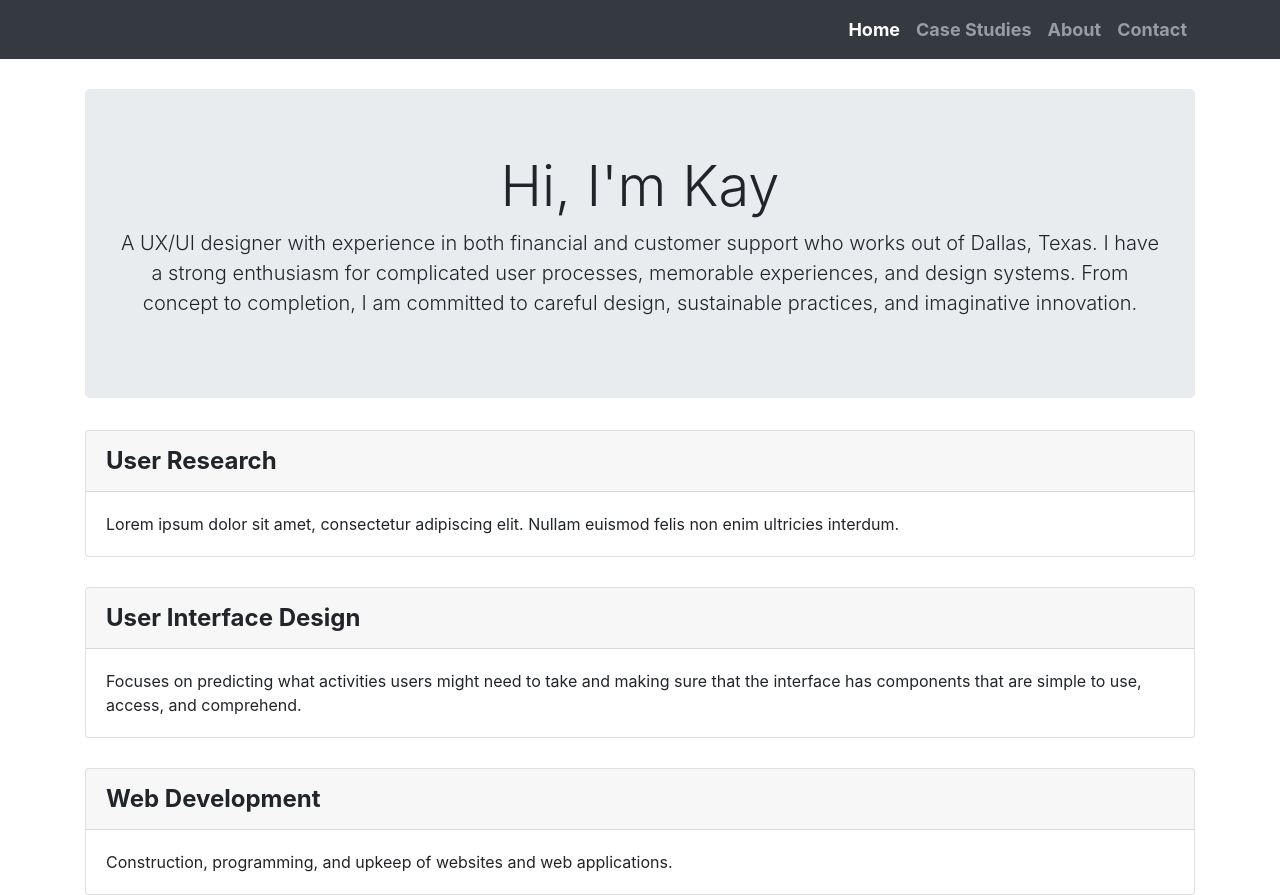
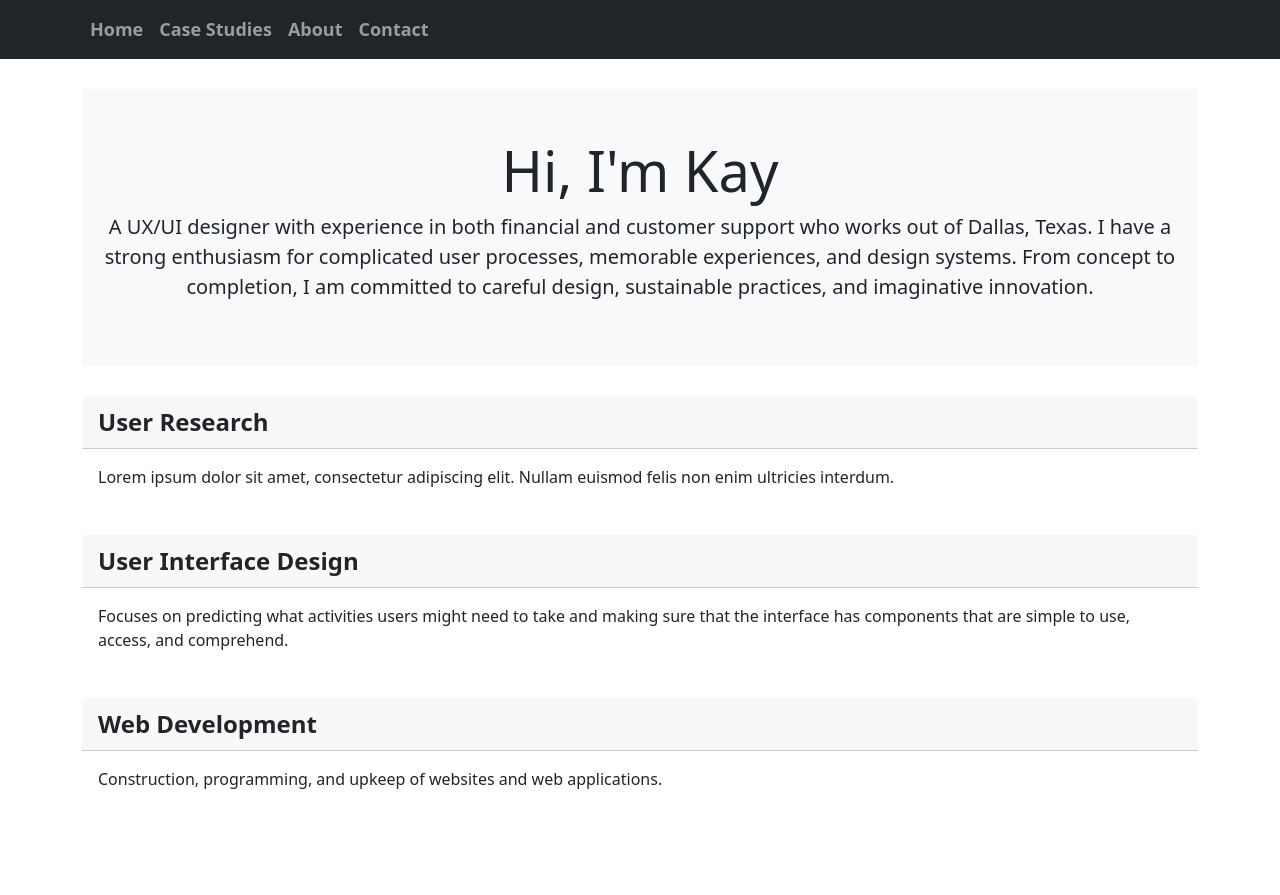
Before and after one commit to kcchampion/UX_UI_HW_20, a plain HTML site: page index.html in a window 1280 px wide. After the commit the page ends 807 px from the top, so only its background shows below. Drawn offline with nearby package versions, Linux system fonts and the light colour scheme; a small style sheet from the web is missing.

Commit message:
Update index.html

```diff
--- a/index.html
+++ b/index.html
@@ -1,12 +1,12 @@
 <!DOCTYPE html>
-<html>
+<html lang="en">
   <head>
-    <link rel="stylesheet" href="style.css">
+
     <meta charset="UTF-8">
+    <meta name="viewport" content="width=device-width, initial-scale=1">
     <title>Bootstrap 4 Case Study Website</title>
-
-    <link rel="stylesheet" href="https://stackpath.bootstrapcdn.com/bootstrap/4.5.2/css/bootstrap.min.css" integrity="sha384-OgVRvuATP1z7JjHLkuOU7Xw704+h835Lr+6QL9UvYjZEENsjtuKk8b5f0a5e5JwC" crossorigin="anonymous">
-
+    <link href="https://cdn.jsdelivr.net/npm/bootstrap@5.3.0-alpha3/dist/css/bootstrap.min.css" rel="stylesheet" integrity="sha384-KK94CHFLLe+nY2dmCWGMq91rCGa5gtU4mk92HdvYe+M/SXH301p5ILy+dN9+nJOZ" crossorigin="anonymous">
+    <link rel="stylesheet" href="style.css" type="text/css">
   </head>
   <body>
     <nav class="navbar navbar-expand-md navbar-dark bg-dark">
@@ -62,7 +62,6 @@
       </div>
     </div>
 
-    <script src="https://code.jquery.com/jquery-3.5.1.slim.min.js" integrity="sha384-DfXdz2htPH0lsSSs5nCTpuj/zy4C+OGpamoFVy38MVBn
-
+    <script src="https://cdn.jsdelivr.net/npm/bootstrap@5.3.0-alpha3/dist/js/bootstrap.bundle.min.js" integrity="sha384-ENjdO4Dr2bkBIFxQpeoTz1HIcje39Wm4jDKdf19U8gI4ddQ3GYNS7NTKfAdVQSZe" crossorigin="anonymous"></script>
   </body>
 </html>
```
